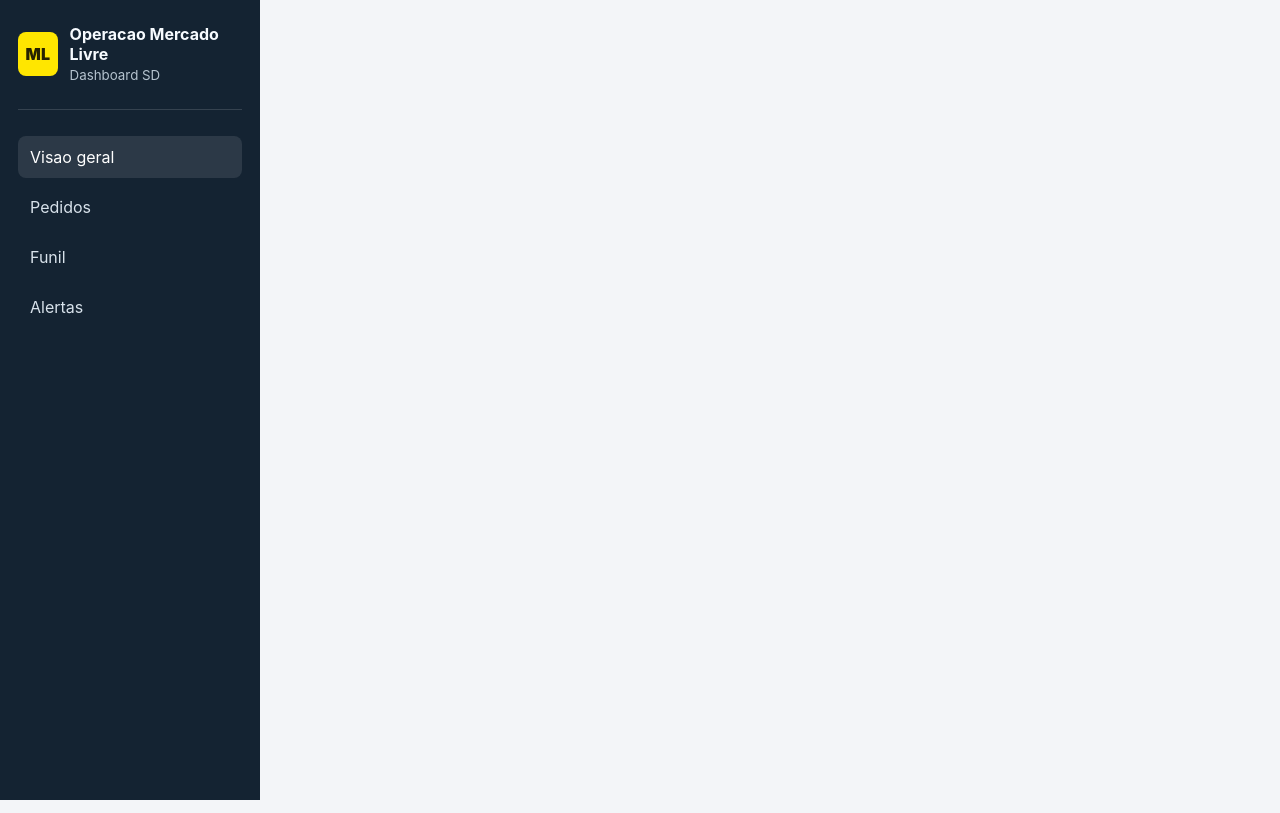
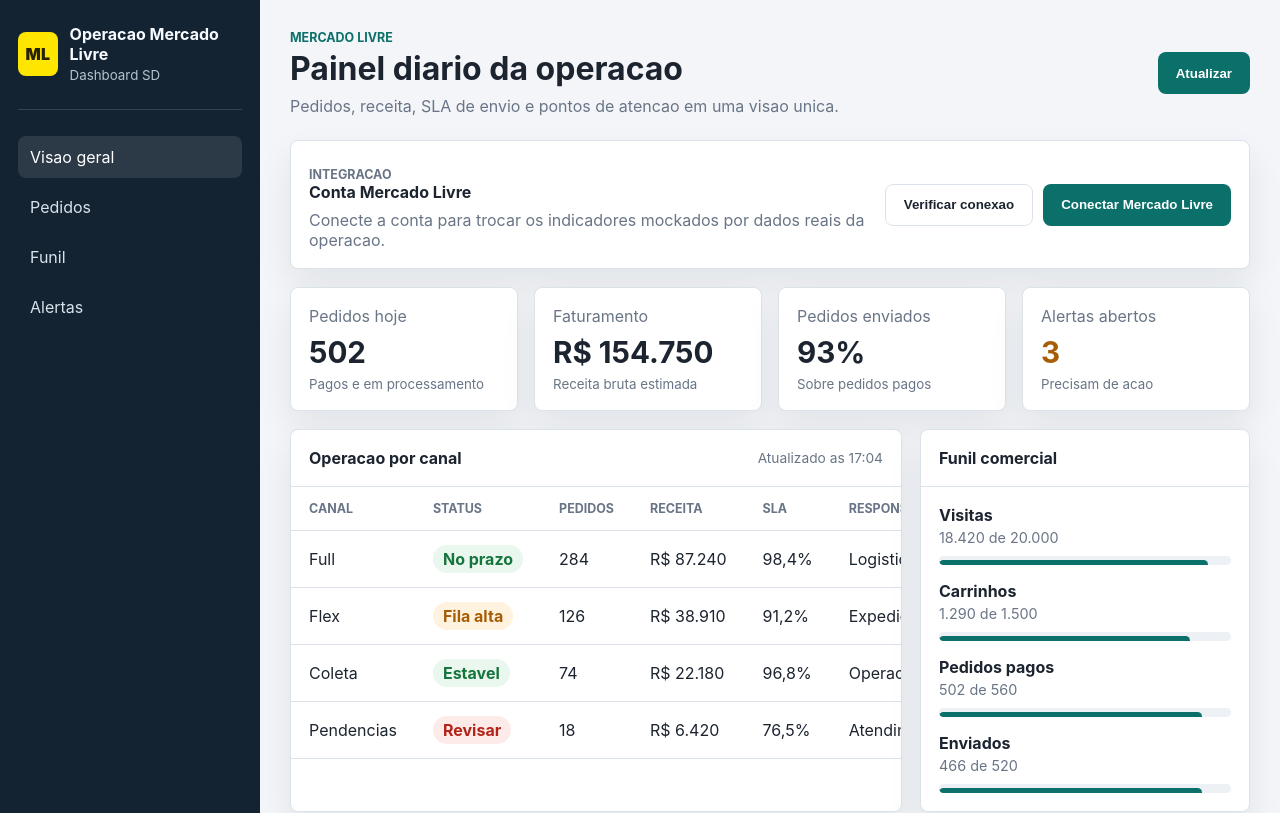
Before and after one commit to sd-agente-ml/automacoes-sd-ml, a React (Vite) app in the folder Dashboard SD/: page / in a window 1280 px wide. Shown: the top 813 px of the page. Built offline with nearby package versions, Linux system fonts and the light colour scheme.

Commit message:
Fix dashboard desktop layout

```diff
--- a/Dashboard SD/src/styles.css
+++ b/Dashboard SD/src/styles.css
@@ -23,11 +23,19 @@
 body {
   min-height: 100vh;
   margin: 0;
-  display: grid;
-  grid-template-columns: 260px 1fr;
   background: var(--bg);
   color: var(--text);
   font-family: Inter, Segoe UI, Roboto, Arial, sans-serif;
+}
+
+#root {
+  min-height: 100vh;
+  display: grid;
+  grid-template-columns: 260px minmax(0, 1fr);
+}
+
+#root:has(.callback-page) {
+  display: block;
 }
 
 .sidebar {
@@ -424,7 +432,7 @@
 }
 
 @media (max-width: 980px) {
-  body {
+  #root {
     grid-template-columns: 1fr;
   }
 
```
